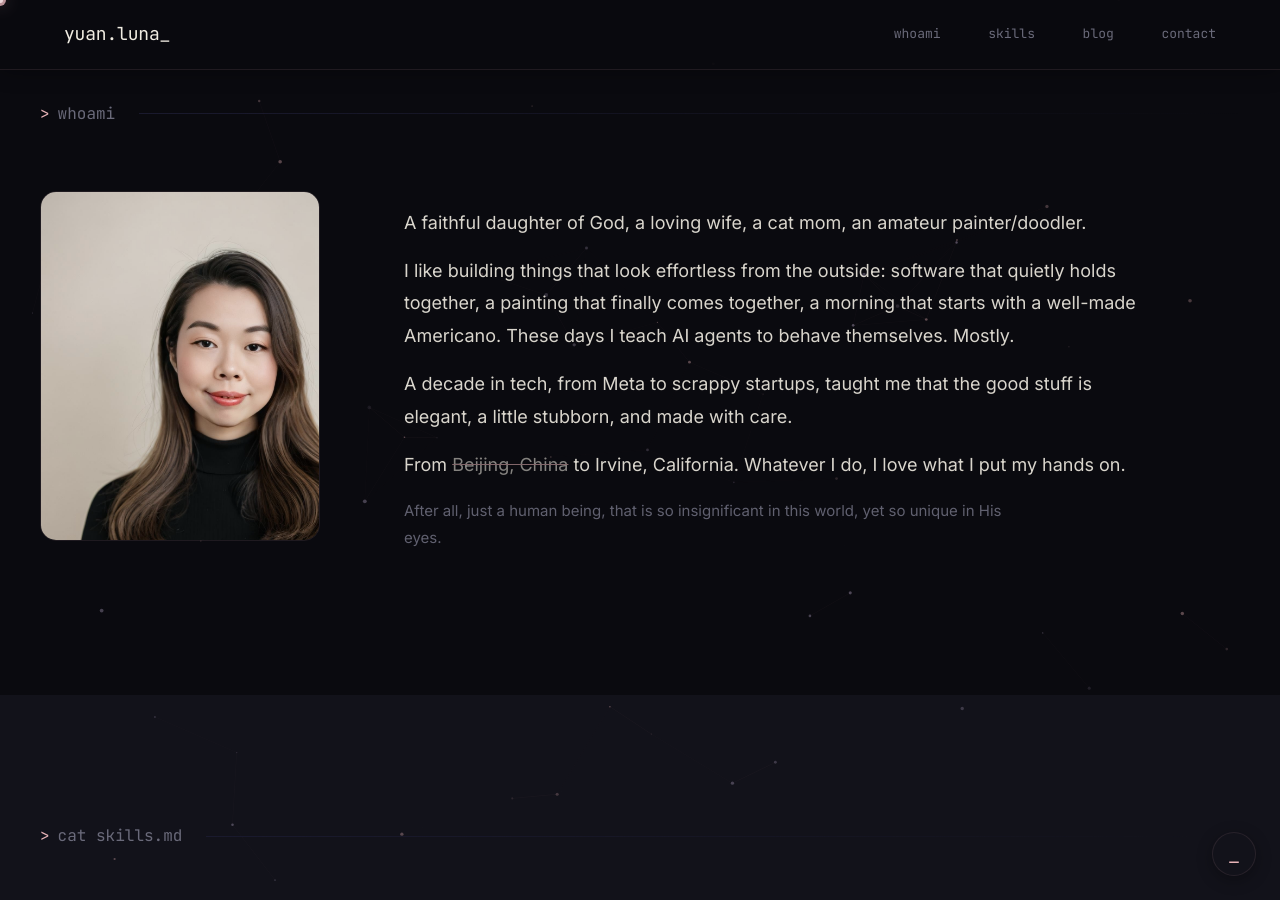
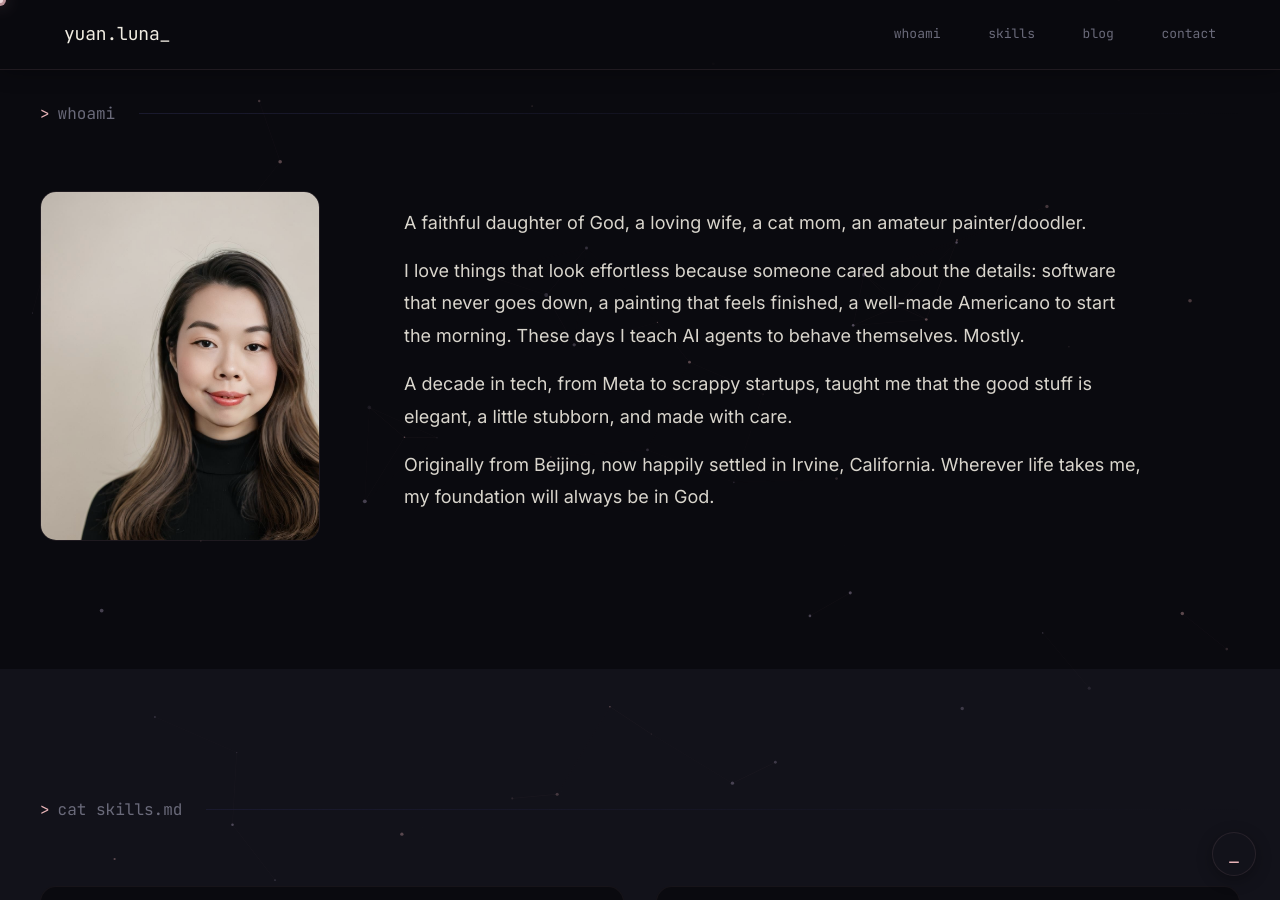
Before and after one commit to YuanFengLuna/yuanfengluna.github.io, a Jekyll site: the page built from index.markdown, in a window 1280 px wide and 900 px high, scrolled down 927 px. Built offline with Jekyll 4.4.1, drawn with Linux system fonts in a browser that asks for light colours.

Commit message:
feat: polish intro wording and simplify closing lines
Co-Authored-By: Claude Sonnet 5 <noreply@anthropic.com>

```diff
--- a/index.markdown
+++ b/index.markdown
@@ -52,16 +52,13 @@ layout: home
           A faithful daughter of God, a loving wife, a cat mom, an amateur painter/doodler.
         </p>
         <p class="bio-text">
-          I like building things that look effortless from the outside: software that quietly holds together, a painting that finally comes together, a morning that starts with a well-made Americano. These days I teach AI agents to behave themselves. Mostly.
+          I love things that look effortless because someone cared about the details: software that never goes down, a painting that feels finished, a well-made Americano to start the morning. These days I teach AI agents to behave themselves. Mostly.
         </p>
         <p class="bio-text">
           A decade in tech, from Meta to scrappy startups, taught me that the good stuff is elegant, a little stubborn, and made with care.
         </p>
         <p class="bio-text">
-          From <span style="text-decoration: line-through; text-decoration-color: var(--accent-rose); opacity: 0.6;">Beijing, China</span> to Irvine, California. Whatever I do, I love what I put my hands on.
-        </p>
-        <p class="bio-text" style="color: var(--text-muted); font-size: 0.9375rem;">
-          After all, just a human being, that is so insignificant in this world, yet so unique in His eyes.
+          Originally from Beijing, now happily settled in Irvine, California. Wherever life takes me, my foundation will always be in God.
         </p>
       </div>
     </div>
```
